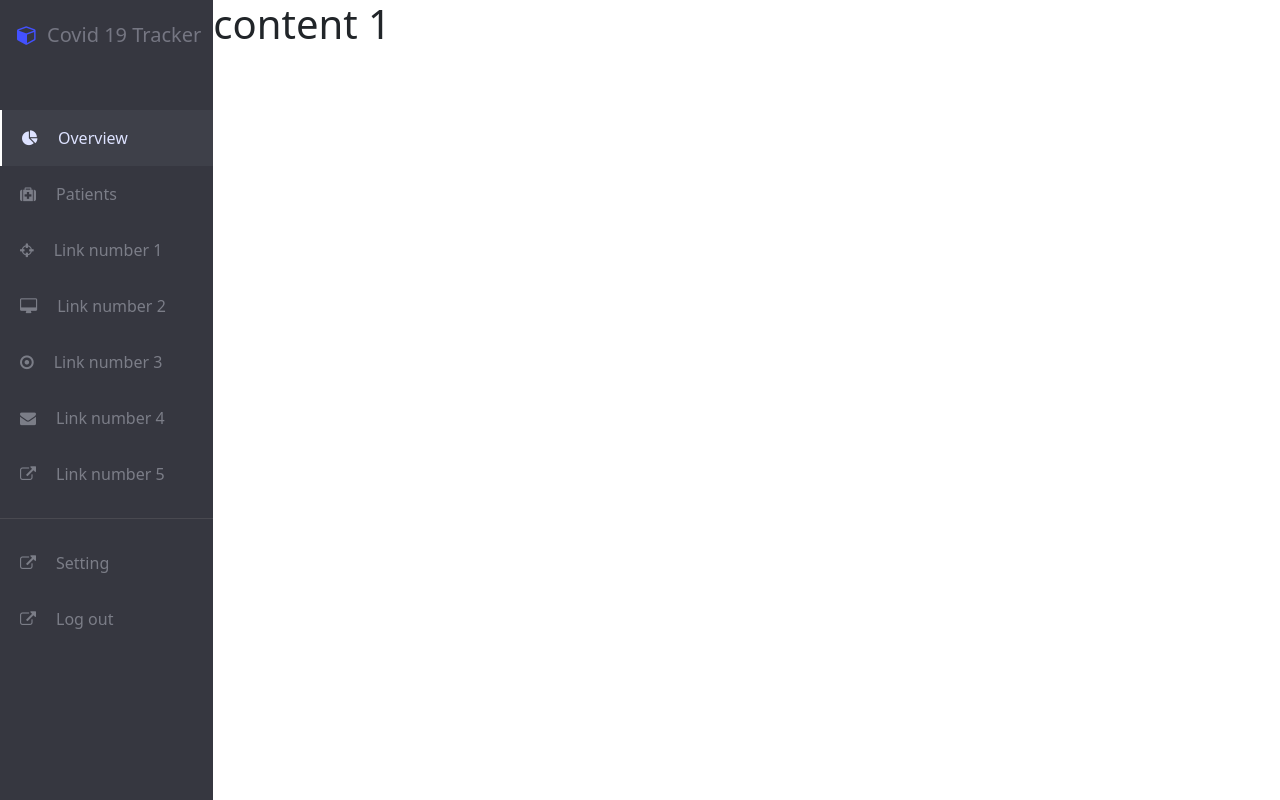
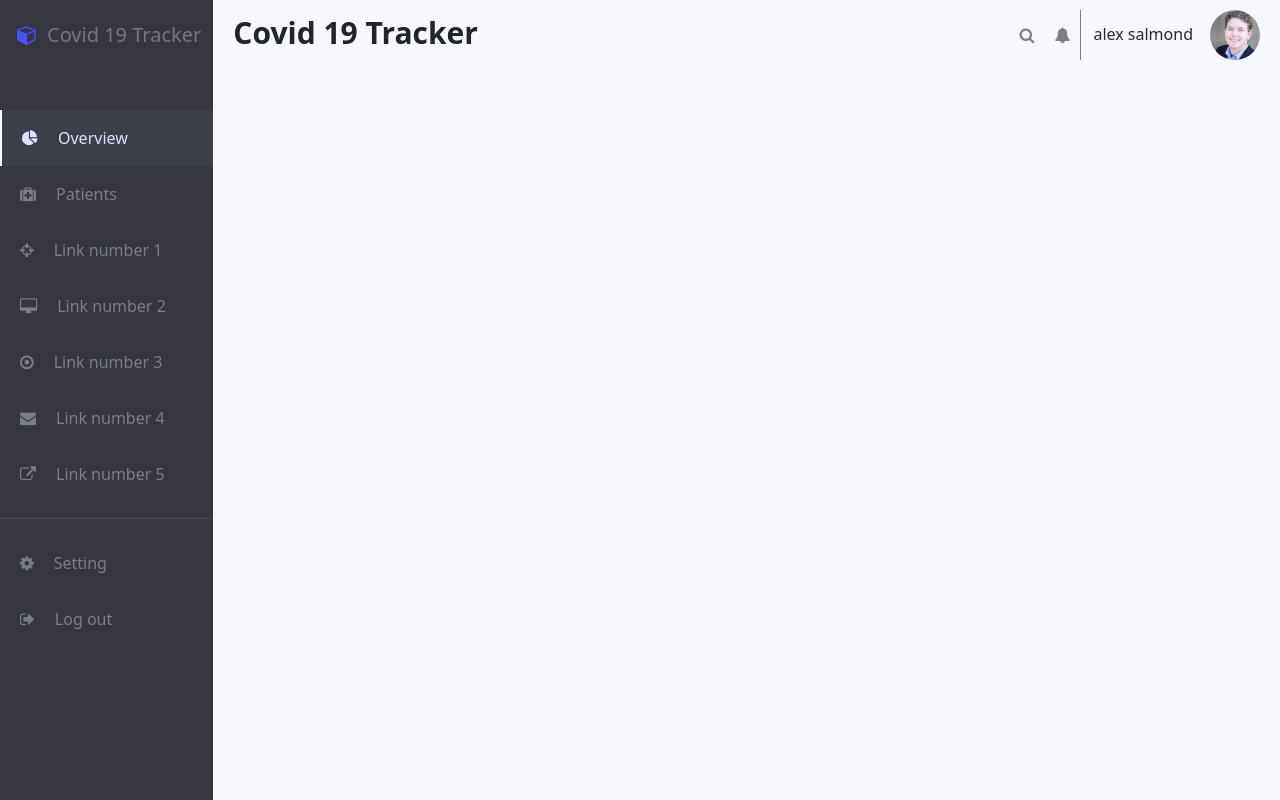
Before and after one commit to alireza-soheilmahmodi/corona-tracker-front, a React (Create React App) app in the folder client/: page / in a window 1280 px wide. Built offline with nearby package versions, Linux system fonts and the light colour scheme.

Commit message:
header is added

```diff
--- a/client/src/components/App.js
+++ b/client/src/components/App.js
@@ -5,6 +5,8 @@ import * as actions from "../actions";
 import "./app.css";
 import Navber from "./Navbar";
 import Sidebar from "./Sidebar";
+import Overview from "./Overview";
+import Patients from "./Patients";
 
 const Content = () => <h1>content 1</h1>;
 const Contentf = () => <h1>content 2</h1>;
@@ -23,8 +25,8 @@ class App extends Component {
             <div className="row">
               <Sidebar />
               <div className="col-md-9 col-lg-10 col-sm-12" id="main">
-                <Route exact path="/" component={Content} />
-                <Route exact path="/patients" component={Contentf} />
+                <Route exact path="/" component={Overview} />
+                <Route exact path="/patients" component={Patients} />
               </div>
             </div>
           </div>
--- /dev/null
+++ b/client/src/components/Header.js
@@ -0,0 +1,28 @@
+import React from "react";
+import logo from "../profile.jpeg";
+
+const Header = (props) => {
+  return (
+    <div className="container header">
+      <div className="row">
+        <label className="header-title col-xs-12 col-md-6">{props.title}</label>
+        <div className="col-xs-12 col-md-6">
+          <img className="profile-icon" src={logo} />
+          <a href="/" className="nav-link name-box">
+            alex salmond
+          </a>
+          <div className="header-icon">
+            <a href="/">
+              <i className="fa fa-bell"></i>
+            </a>
+            <a href="/">
+              <i className="fa fa-search"></i>
+            </a>
+          </div>
+        </div>
+      </div>
+    </div>
+  );
+};
+
+export default Header;
--- a/client/src/components/Navbar.js
+++ b/client/src/components/Navbar.js
@@ -67,14 +67,14 @@ class Navbar extends Component {
               <hr></hr>
               <li className="nav-item">
                 <Link to={"/"} className="nav-link">
-                  <i className="fa fa-external-link mright"></i>
+                  <i className="fa fa-gear mright"></i>
                   Setting
                 </Link>
               </li>
 
               <li className="nav-item">
                 <Link to={"/"} className="nav-link">
-                  <i className="fa fa-external-link mright"></i>
+                  <i className="fa fa-sign-out mright"></i>
                   Log out
                 </Link>
               </li>
--- /dev/null
+++ b/client/src/components/Overview.js
@@ -0,0 +1,14 @@
+import React, { Component } from "react";
+import Header from "./Header";
+
+class Overview extends Component {
+  render() {
+    return (
+      <div className="content">
+        <Header title="Covid 19 Tracker" />
+      </div>
+    );
+  }
+}
+
+export default Overview;
--- /dev/null
+++ b/client/src/components/Patients.js
@@ -0,0 +1,14 @@
+import React, { Component } from "react";
+import Header from "./Header";
+
+class Patients extends Component {
+  render() {
+    return (
+      <div className="content">
+        <Header title="Patients" />
+      </div>
+    );
+  }
+}
+
+export default Patients;
--- a/client/src/components/Sidebar.js
+++ b/client/src/components/Sidebar.js
@@ -55,14 +55,14 @@ class Sidebar extends Component {
 
           <li className="nav-item">
             <Link to={"/"} className="nav-link">
-              <i className="fa fa-external-link"></i>
+              <i className="fa fa-gear"></i>
               Setting
             </Link>
           </li>
 
           <li className="nav-item">
             <Link to={"/"} className="nav-link">
-              <i className="fa fa-external-link"></i>
+              <i className="fa fa-sign-out"></i>
               Log out
             </Link>
           </li>
--- a/client/src/components/app.css
+++ b/client/src/components/app.css
@@ -53,3 +53,40 @@ hr {
 .mright {
   margin-right: 20px;
 }
+.content {
+  width: 100%;
+  height: 100vh;
+  overflow-y: auto;
+  background-color: #f7f8fc;
+}
+
+.header {
+  padding: 10px 20px 10px 20px;
+}
+
+.header-title {
+  font-size: 30px;
+  font-weight: bold;
+}
+
+.profile-icon {
+  width: 50px;
+  height: 50px;
+  float: right;
+  border-radius: 50%;
+  margin-left: 5px;
+}
+
+.name-box {
+  float: right;
+  height: 50px;
+  padding: 12px;
+  border-left: 1px solid gray;
+  color: #252733;
+}
+
+.header-icon i {
+  padding: 17px 10px;
+  float: right;
+  color: gray;
+}
```
Also changed, not shown: client/src/profile.jpeg (added), 1 other file (tests, documents, lock files or other folders).
